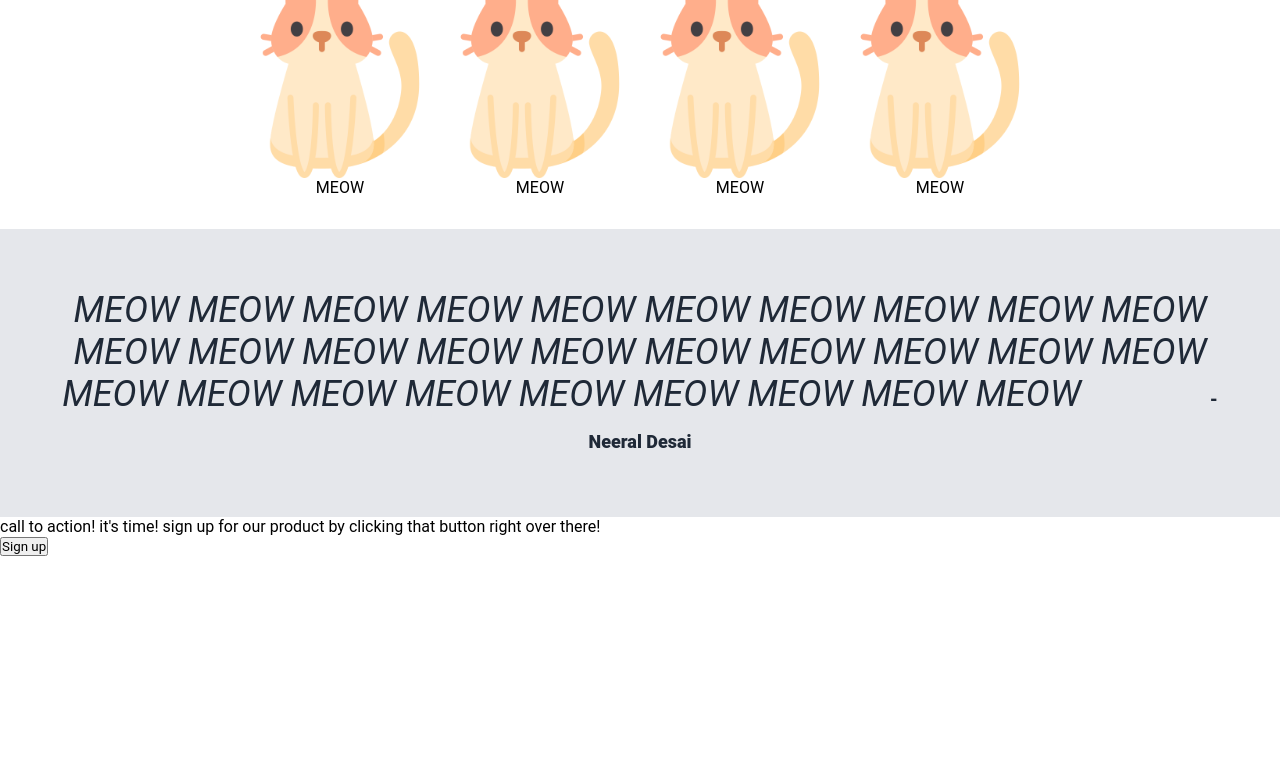
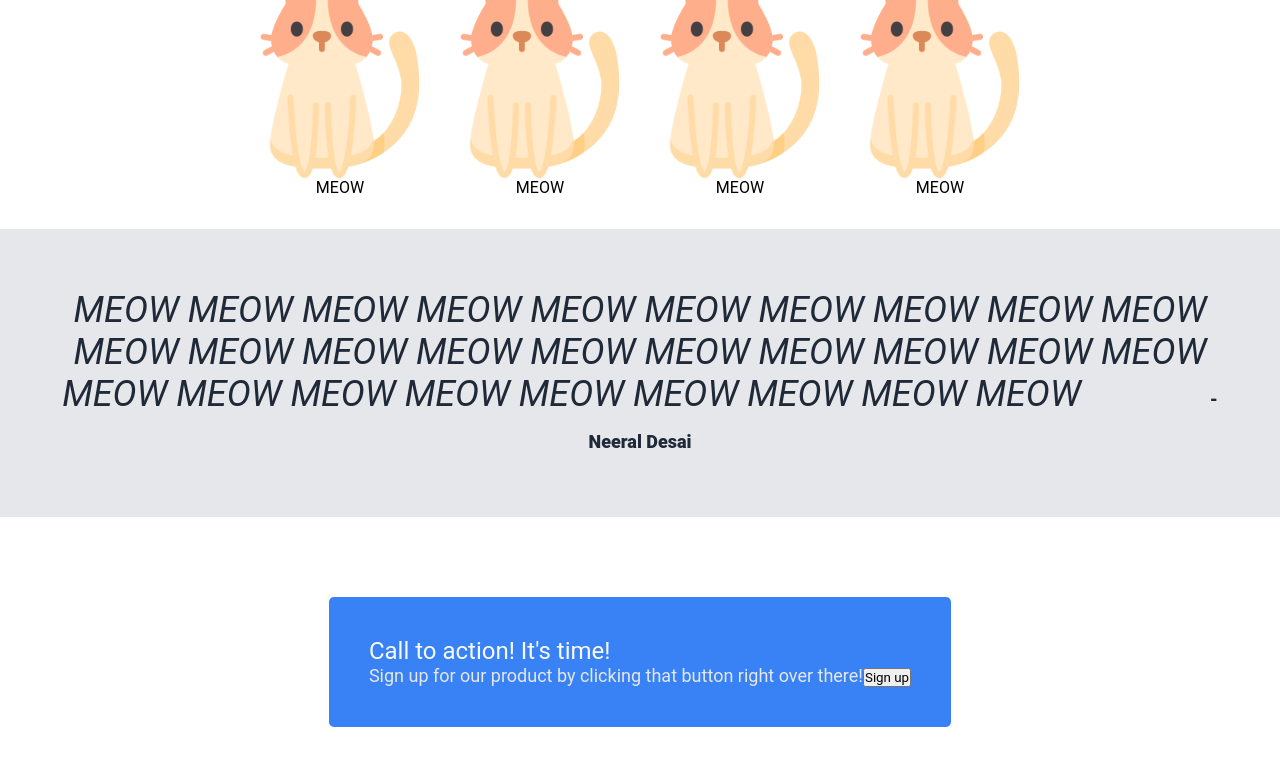
Before and after one commit to ureyx6/Landing-Page-Project, a plain HTML site: page index.html in a window 1280 px wide. Shown: the part 436-1201 px from the top of the page. Before the commit the page ends 992 px from the top, so only its background shows below. Drawn offline with Linux system fonts and the light colour scheme.

Commit message:
fixed html div org and fixed cta section

```diff
--- a/index.html
+++ b/index.html
@@ -37,13 +37,11 @@
  <div class="quote-section">
     <div class="quote">MEOW MEOW MEOW MEOW MEOW MEOW MEOW MEOW MEOW MEOW MEOW MEOW MEOW MEOW MEOW MEOW MEOW MEOW MEOW MEOW MEOW MEOW MEOW MEOW MEOW MEOW MEOW MEOW MEOW <span class="quote-author">- Neeral Desai</span></div>
  </div>
-<div class="call-to-action-section">
-    <div class="call-to-action-card">
+<div class="cta-section">
+    <div class="cta-card">
         <div class="double-stack-text">
-            call to action! it's time!
-            sign up for our product by clicking that button right over there!
+            Call to action! It's time! <span class="second-line">Sign up for our product by clicking that button right over there!<button class="cta-button">Sign up</button></span>
         </div>
-        <button class="cta-button">Sign up</button>
     </div>
 </div>
  </div>
--- a/style.css
+++ b/style.css
@@ -124,5 +124,16 @@ font-style: normal;
 .cta-card{
     margin: 80px;
     background-color:#3882F6;
-    padding: 80px;
+    padding: 40px;
+    border-radius: 5px;
 }
+.double-stack-text {
+    display: flex;
+    flex-direction: column;
+    color: #F9FAF8;
+    font-size: 24px;
+}
+.double-stack-text span{
+    font-size: 18px;
+    color: #E5E7EB;
+}
```
